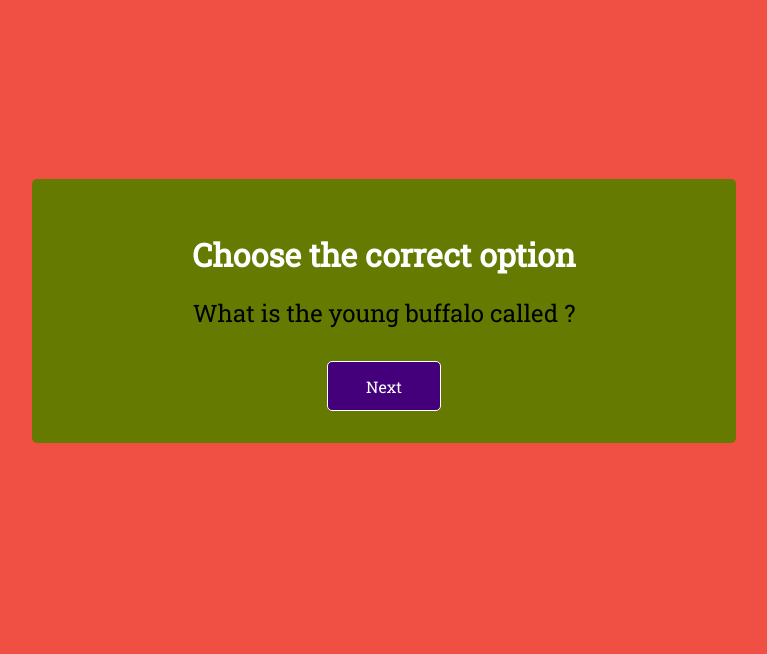
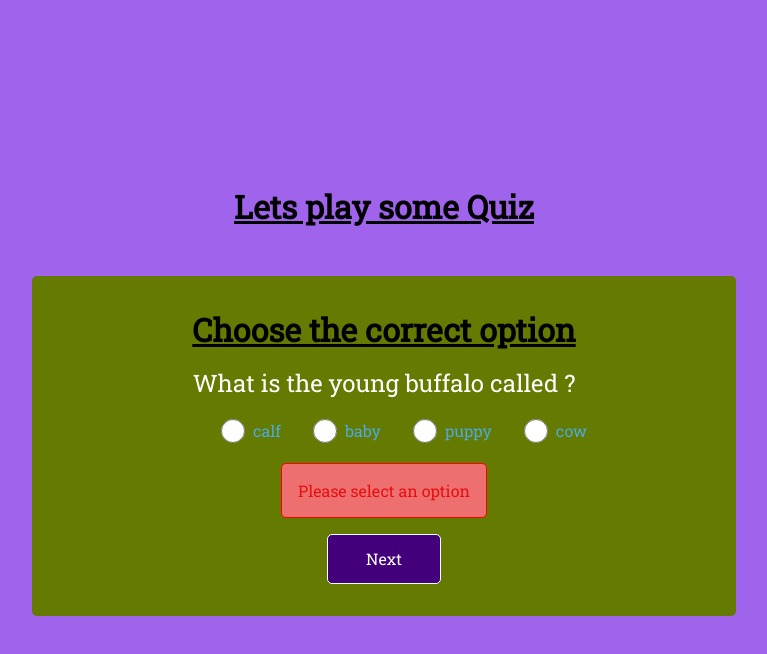
Before and after one commit to priyanshi0799/Quiz-App, a plain HTML site: page index.html in a window 1280 px wide. Both pictures are taken after a click on the element "Next". Shown: the whole page, without its empty margins (256-1023 px from the left). Drawn offline with nearby package versions, Linux system fonts and the light colour scheme.

Commit message:
Final Application

```diff
--- a/app.js
+++ b/app.js
@@ -38,7 +38,8 @@ let finish = false;
 $(document).ready(function(){
     displayCurrentQuestion();
     $(this).find('.message').hide();
-    $(this).find('.next').on('click', function(){
+    $(this).find('.result').hide();
+    $(this).find('.button').on('click', function(){
         if(!finish){
             value = $("input[type='radio']:checked").val();
             if(value == undefined){
@@ -46,21 +47,22 @@ $(document).ready(function(){
                 $(document).find('.message').show();
             }else{
                 $(document).find('.message').hide();
-                if(value === questions[currentQuestion].correctChoice){
+                if(value == questions[currentQuestion].correctChoice){
                     correctAnswers++;
                 }
                 currentQuestion++;
                 if(currentQuestion<questions.length){
                     displayCurrentQuestion();
                 }else{
+                    console.log(currentQuestion)
                     displayScore();
-                    $(document).find('.next').text('Play Again?');
+                    $(document).find('.button').text('Play Again?');
                     finish = true;
                 }
             }
         }else{
             finish = true;
-            $(document).find('.next').text('Next Question');
+            $(document).find('.button').text('Next Question');
             resetQuiz();
             displayCurrentQuestion();
             hideScore();
@@ -70,16 +72,16 @@ $(document).ready(function(){
 
 function displayCurrentQuestion(){
     let question = questions[currentQuestion].question;
-    let questionClass = $(document).find('container > .question');
-    let choiceList = $(document).find('container > .choice');
+    let questionClass = $(document).find('.question');
+    let choiceList = $(document).find('.choice');
     let numChoices = questions[currentQuestion].choices.length;
 
-    $(document).find('.question').text(question);
-    $(choice).find('li').remove();
+    $(questionClass).text(question);
+    $(choiceList).find('li').remove();
 
     let choice;
-    for(let i=0; i< numChoices; i++){
-        choice = question[currentQuestion].choices[i];
+    for(i=0; i< numChoices; i++){
+        choice = questions[currentQuestion].choices[i];
         $('<li><input type="radio" value=' + i + ' name="dynradio" />' + choice + '</li>').appendTo(choiceList);
     }
 }
@@ -91,7 +93,7 @@ function resetQuiz() {
 }
 
 function displayScore(){
-    $(document).find('.container > .result').text('You scored ' + correctAnswers);
+    $(document).find('.container > .result').text('You scored ' + correctAnswers + '/' + questions.length);
     $(document).find('.container > .result').show();
 }
 
--- a/index.html
+++ b/index.html
@@ -9,6 +9,7 @@
     <title>Quiz</title>
 </head>
 <body>
+    <h1>Lets play some Quiz</h1>
     <div class="container">
         <h1>Choose the correct option</h1>
         <div class="question"></div>
--- a/style.css
+++ b/style.css
@@ -2,10 +2,13 @@ body{
     box-sizing: border-box;
     margin: 0;
     font-family: 'Roboto Slab', serif;
-    background: #f04f43;
+    background: #a063eb;
     display: flex;
     justify-content: center;
     align-items: center;
+    flex-direction: column;
+    height: 100vh;
+    gap: 3rem;
 }
 .container {
     display: flex;
@@ -15,19 +18,23 @@ body{
     align-items: center;
     background: #647a00;
     padding: 2rem;
-    margin-top: 14%;
     border-radius: 5px;
+    gap: 1rem;
 }
 
 h1{
-    color: #fff;
+    color: black;
     font-size: 2rem;
+    margin: 0;
+    text-decoration: underline;
 }
 
 input[type=radio]{
     border: 0px;
     width: 1.5rem;
     height: 2rem;
+    margin: 0;
+    cursor: pointer;
 }
 
 .button{
@@ -46,16 +53,43 @@ input[type=radio]{
 
 .question{
     font-size: 1.5rem;
+    color: #fff;
 }
 
 .message{
     font-size: 1rem;
+    background: #ed6f6f;
+    border: 1px solid red;
+    padding: 1rem;
+    border-radius: 5px;
+    color: #e61010;
+}
+
+ul{
+    margin: 0;
 }
 
 .choice{
-    color: black;
+    color:#630f5c;
+    display: flex;
+    list-style: none;
+    gap: 2rem;
+}
+
+li{
+    font-size: 1rem;
+    color:#4babde;
+    display: flex;
+    align-items: center;
+    margin: 0;
+    gap: 0.5rem;
 }
 
 .result{
     font-size: 1rem;
+    background: #7fee83;
+    border: 1px solid #01f109;
+    padding: 1rem;
+    border-radius: 5px;
+    color: green;
 }
```
